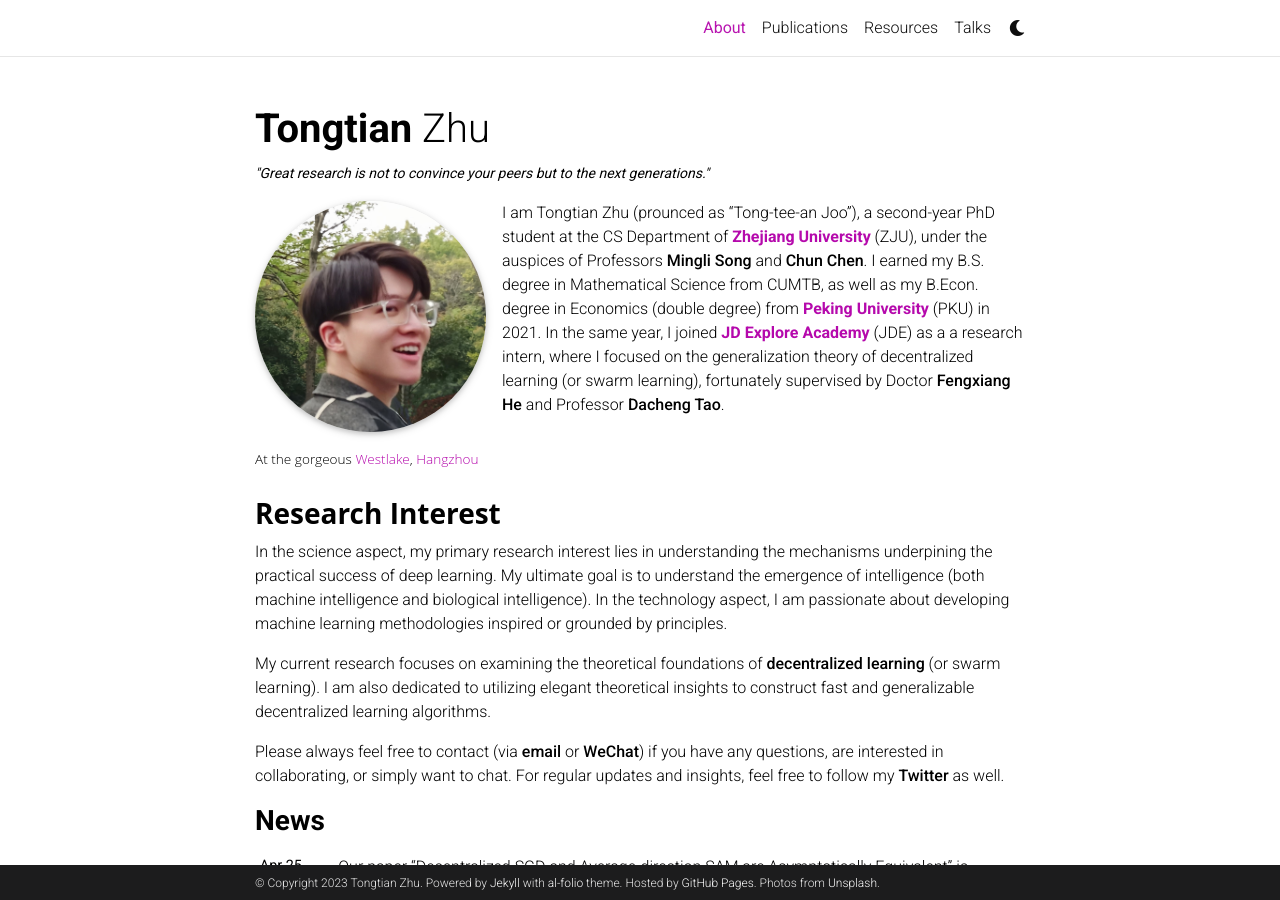
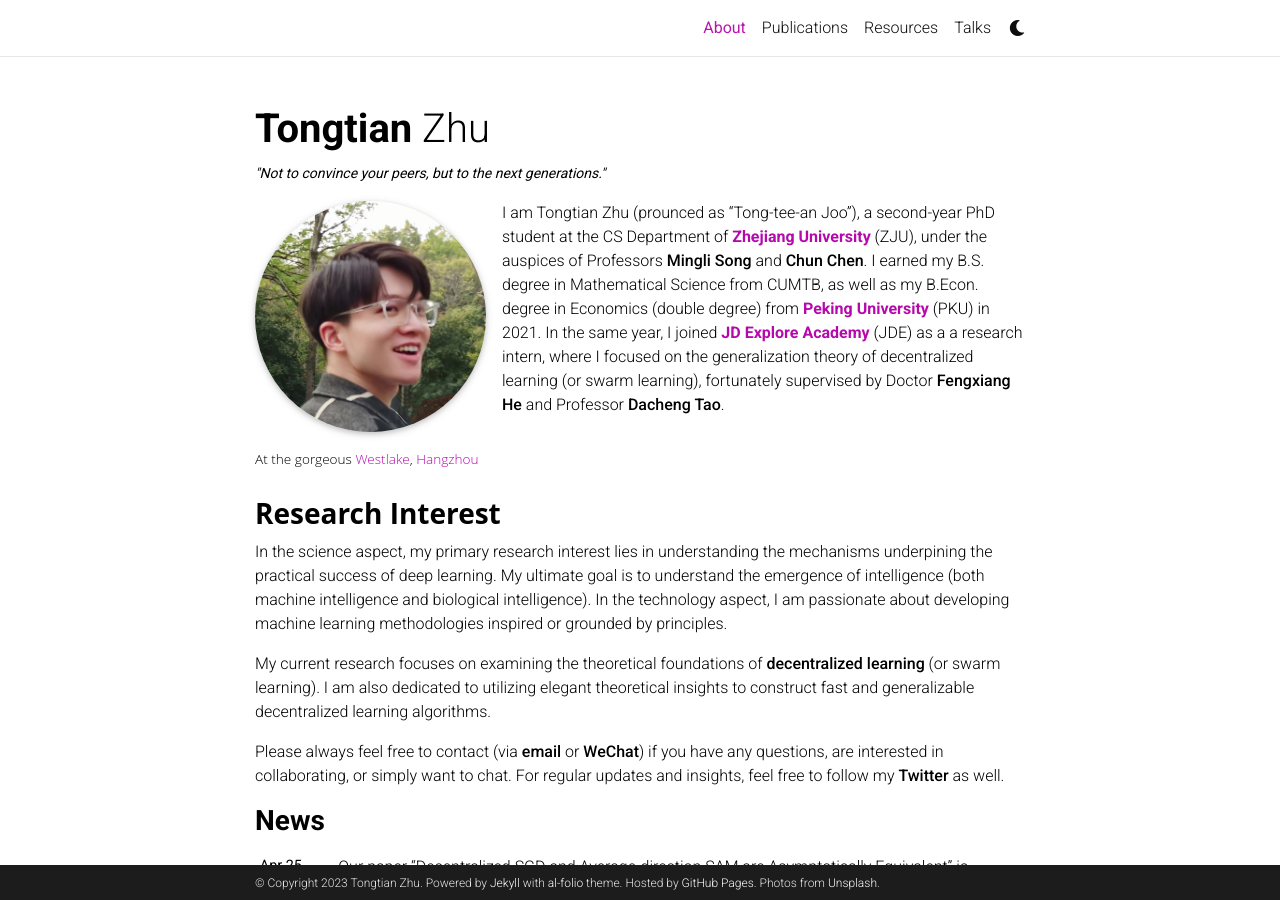
Before and after one commit to Raiden-Zhu/Raiden-Zhu.github.io, a Jekyll site: the page built from _pages/about.md, in a window 1280 px wide and 900 px high. Built offline with Jekyll 4.4.1, drawn with Linux system fonts in a browser that asks for light colours; full-size pictures stand in for the smaller copies a plugin makes; comment, search, counter and statistics services are not loaded; a style sheet for code colours, icons or effects is not loaded.

Commit message:
Update about.md

```diff
--- a/_pages/about.md
+++ b/_pages/about.md
@@ -2,7 +2,7 @@
 layout: about
 title: About
 permalink: /
-subtitle: <small><em>"Great research is not to convince your peers but to the next generations."</em></small>
+subtitle: <small><em>"Not to convince your peers, but to the next generations."</em></small>
 
 profile:
   align: left
```
